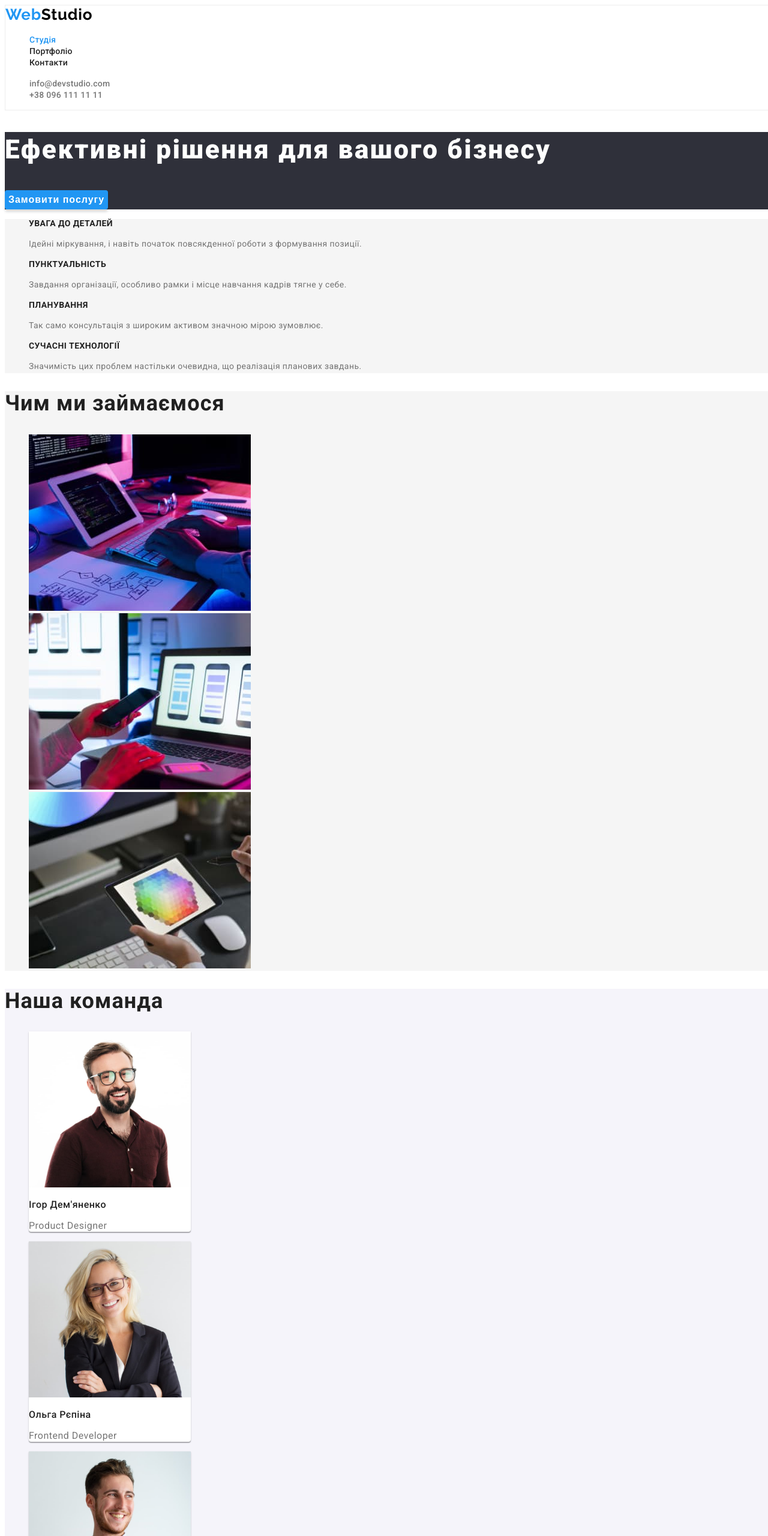
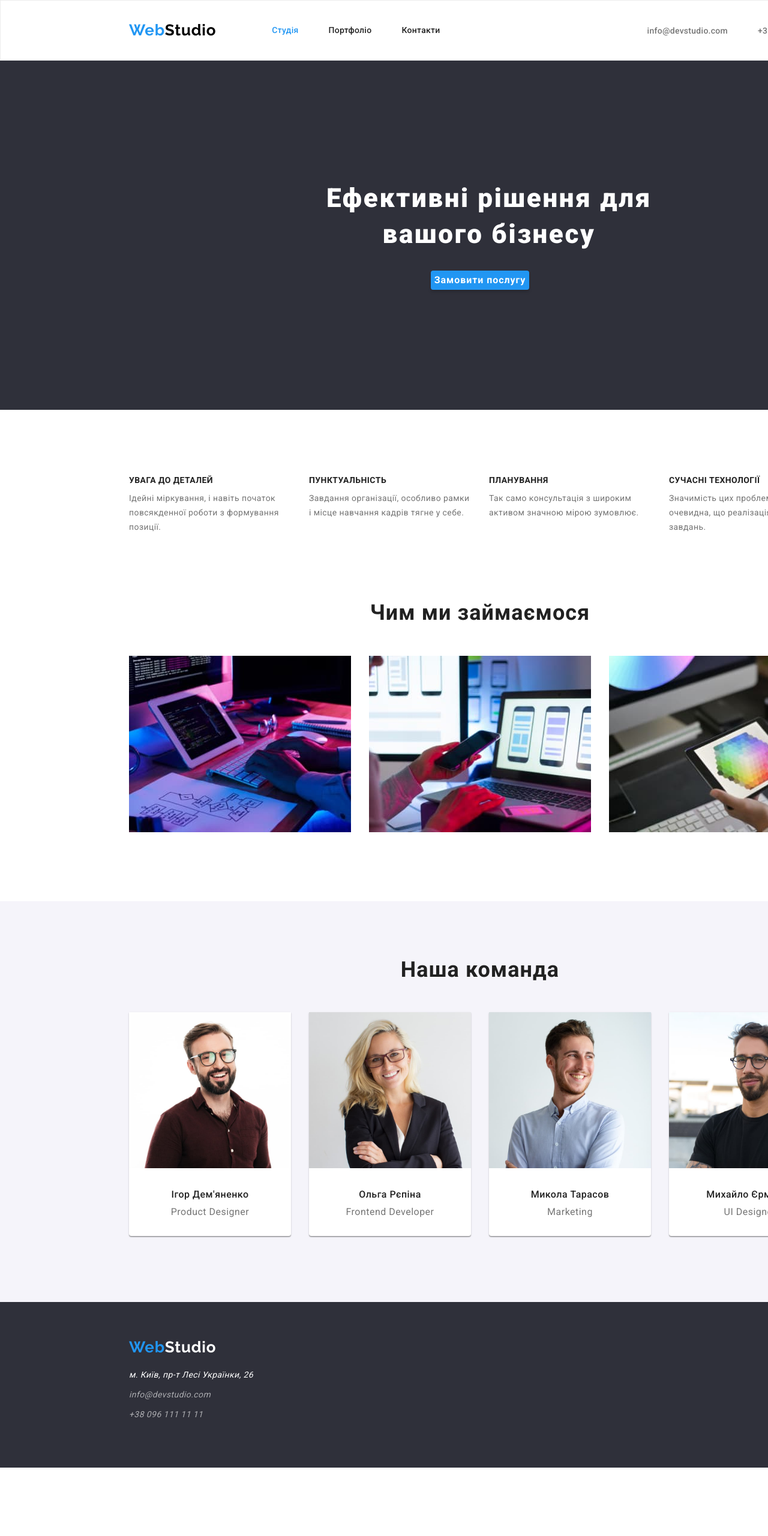
Before and after one commit to SerheyPopov/goit-markup-hw-08, a plain HTML site: page index.html in a window 1280 px wide. Shown: the top 2560 px of the page at 60% size. After the commit the page ends 2446 px from the top, so only its background shows below. Drawn offline with Linux system fonts and the light colour scheme.

Commit message:
homework-3-version-1

```diff
--- /dev/null
+++ b/css/modern-normalize.css
@@ -0,0 +1,285 @@
+/*! modern-normalize v1.1.0 | MIT License | https://github.com/sindresorhus/modern-normalize */
+
+/*
+Document
+========
+*/
+
+/**
+Use a better box model (opinionated).
+*/
+
+*,
+::before,
+::after {
+	box-sizing: border-box;
+}
+
+/**
+1. Correct the line height in all browsers.
+2. Prevent adjustments of font size after orientation changes in iOS.
+3. Use a more readable tab size (opinionated).
+*/
+
+html {
+	line-height: 1.15; /* 1 */
+	-webkit-text-size-adjust: 100%; /* 2 */
+	-moz-tab-size: 4; /* 3 */
+	tab-size: 4; /* 3 */
+}
+
+/*
+Sections
+========
+*/
+
+/**
+1. Remove the margin in all browsers.
+2. Improve consistency of default fonts in all browsers. (https://github.com/sindresorhus/modern-normalize/issues/3)
+*/
+
+body {
+	margin: 0; /* 1 */
+	font-family:
+		system-ui,
+		-apple-system, /* Firefox supports this but not yet `system-ui` */
+		'Segoe UI',
+		Roboto,
+		Helvetica,
+		Arial,
+		sans-serif,
+		'Apple Color Emoji',
+		'Segoe UI Emoji'; /* 2 */
+}
+
+/*
+Grouping content
+================
+*/
+
+/**
+1. Add the correct height in Firefox.
+2. Correct the inheritance of border color in Firefox. (https://bugzilla.mozilla.org/show_bug.cgi?id=190655)
+*/
+
+hr {
+	height: 0; /* 1 */
+	color: inherit; /* 2 */
+}
+
+/*
+Text-level semantics
+====================
+*/
+
+/**
+Add the correct text decoration in Chrome, Edge, and Safari.
+*/
+
+abbr[title] {
+	text-decoration: underline dotted;
+}
+
+/**
+Add the correct font weight in Edge and Safari.
+*/
+
+b,
+strong {
+	font-weight: bolder;
+}
+
+/**
+1. Improve consistency of default fonts in all browsers. (https://github.com/sindresorhus/modern-normalize/issues/3)
+2. Correct the odd 'em' font sizing in all browsers.
+*/
+
+code,
+kbd,
+samp,
+pre {
+	font-family:
+		ui-monospace,
+		SFMono-Regular,
+		Consolas,
+		'Liberation Mono',
+		Menlo,
+		monospace; /* 1 */
+	font-size: 1em; /* 2 */
+}
+
+/**
+Add the correct font size in all browsers.
+*/
+
+small {
+	font-size: 80%;
+}
+
+/**
+Prevent 'sub' and 'sup' elements from affecting the line height in all browsers.
+*/
+
+sub,
+sup {
+	font-size: 75%;
+	line-height: 0;
+	position: relative;
+	vertical-align: baseline;
+}
+
+sub {
+	bottom: -0.25em;
+}
+
+sup {
+	top: -0.5em;
+}
+
+/*
+Tabular data
+============
+*/
+
+/**
+1. Remove text indentation from table contents in Chrome and Safari. (https://bugs.chromium.org/p/chromium/issues/detail?id=999088, https://bugs.webkit.org/show_bug.cgi?id=201297)
+2. Correct table border color inheritance in Chrome and Safari. (https://bugs.chromium.org/p/chromium/issues/detail?id=935729, https://bugs.webkit.org/show_bug.cgi?id=195016)
+*/
+
+table {
+	text-indent: 0; /* 1 */
+	border-color: inherit; /* 2 */
+}
+
+/*
+Forms
+=====
+*/
+
+/**
+1. Change the font styles in all browsers.
+2. Remove the margin in Firefox and Safari.
+*/
+
+button,
+input,
+optgroup,
+select,
+textarea {
+	font-family: inherit; /* 1 */
+	font-size: 100%; /* 1 */
+	line-height: 1.15; /* 1 */
+	margin: 0; /* 2 */
+}
+
+/**
+Remove the inheritance of text transform in Edge and Firefox.
+*/
+
+button,
+select {
+	text-transform: none;
+}
+
+/**
+Correct the inability to style clickable types in iOS and Safari.
+*/
+
+button,
+[type='button'],
+[type='reset'],
+[type='submit'] {
+	-webkit-appearance: button;
+}
+
+/**
+Remove the inner border and padding in Firefox.
+*/
+
+::-moz-focus-inner {
+	border-style: none;
+	padding: 0;
+}
+
+/**
+Restore the focus styles unset by the previous rule.
+*/
+
+:-moz-focusring {
+	outline: 1px dotted ButtonText;
+}
+
+/**
+Remove the additional ':invalid' styles in Firefox.
+See: https://github.com/mozilla/gecko-dev/blob/2f9eacd9d3d995c937b4251a5557d95d494c9be1/layout/style/res/forms.css#L728-L737
+*/
+
+:-moz-ui-invalid {
+	box-shadow: none;
+}
+
+/**
+Remove the padding so developers are not caught out when they zero out 'fieldset' elements in all browsers.
+*/
+
+legend {
+	padding: 0;
+}
+
+/**
+Add the correct vertical alignment in Chrome and Firefox.
+*/
+
+progress {
+	vertical-align: baseline;
+}
+
+/**
+Correct the cursor style of increment and decrement buttons in Safari.
+*/
+
+::-webkit-inner-spin-button,
+::-webkit-outer-spin-button {
+	height: auto;
+}
+
+/**
+1. Correct the odd appearance in Chrome and Safari.
+2. Correct the outline style in Safari.
+*/
+
+[type='search'] {
+	-webkit-appearance: textfield; /* 1 */
+	outline-offset: -2px; /* 2 */
+}
+
+/**
+Remove the inner padding in Chrome and Safari on macOS.
+*/
+
+::-webkit-search-decoration {
+	-webkit-appearance: none;
+}
+
+/**
+1. Correct the inability to style clickable types in iOS and Safari.
+2. Change font properties to 'inherit' in Safari.
+*/
+
+::-webkit-file-upload-button {
+	-webkit-appearance: button; /* 1 */
+	font: inherit; /* 2 */
+}
+
+/*
+Interactive
+===========
+*/
+
+/*
+Add the correct display in Chrome and Safari.
+*/
+
+summary {
+	display: list-item;
+}
--- a/css/styles.css
+++ b/css/styles.css
@@ -1,9 +1,10 @@
+/*-----------general------------------*/
+
 body {
 	font-family: "Roboto", sans-serif;
 	background-color: var(--white-text-color);
 	color: var(--main-text-color);
 	width: 1600px;
-	height: 2346px;
 }
 
 :root {
@@ -16,10 +17,39 @@ body {
 	--background-main: #f5f5f5;
 }
 
+.conteiner {
+	width: 1200px;
+	margin: 0 auto;
+	padding: 0 15px;
+	/*outline: 1px solid red;*/
+}
+
+h1,
+h2,
+h3,
+h4,
+h5,
+p {
+	margin: 0;
+	padding: 0;
+}
+
 /*-----------------header--------------------*/
 
 .header {
 	border: 1px solid #ececec;
+}
+.header-nav {
+	padding-top: 24px;
+	margin-right: 93px;
+	padding-bottom: 25px;
+}
+
+.header-container,
+.header-nav,
+.header-list {
+	display: flex;
+	align-items: center;
 }
 
 .logo {
@@ -30,14 +60,20 @@ body {
 	letter-spacing: 0.03em;
 	color: var(--dark-text-color);
 	text-decoration: none;
+	margin-right: 93px;
 }
 
 .logo-part {
 	color: var(--blue-btn-color);
 }
 
+.nav-items:not(:first-child) {
+	margin-left: 50px;
+}
+
 .list {
 	list-style: none;
+	padding: 0;
 }
 
 .header-link,
@@ -49,6 +85,18 @@ body {
 	letter-spacing: 0.02em;
 	color: var(--title-text-color);
 	text-decoration: none;
+}
+
+.header-contacts {
+	margin-left: auto;
+}
+
+.contact-items:not(:last-child) {
+	margin-right: 50px;
+}
+
+.contact-list {
+	display: flex;
 }
 
 .mail,
@@ -63,8 +111,15 @@ body {
 
 /*----------main-first-secyion--------------*/
 
-.title-section {
+.section-title {
 	background-color: var(--background-title);
+}
+
+.title-container {
+	padding-top: 200px;
+	padding-bottom: 200px;
+	display: block;
+	text-align: center;
 }
 
 .main-title {
@@ -74,6 +129,10 @@ body {
 	letter-spacing: 0.06em;
 	color: var(--white-text-color);
 	background-color: var(--background-title);
+	width: 696px;
+	height: 120px;
+	margin-left: 252px;
+	padding: 0;
 }
 
 .main-btn {
@@ -81,7 +140,6 @@ body {
 	font-weight: 700;
 	font-size: 16px;
 	line-height: 1.88;
-	display: flex;
 	align-items: center;
 	text-align: center;
 	letter-spacing: 0.06em;
@@ -90,6 +148,7 @@ body {
 	border-radius: 4px;
 	cursor: pointer;
 	border: none;
+	margin-top: 30px;
 }
 
 /*-------main-secondary-section--------------*/
@@ -97,6 +156,22 @@ body {
 .work-desc {
 	background-color: var(--background-main);
 }
+
+.pre-title-container {
+	padding: 94px 15px;
+}
+
+.pre-title-container .list {
+	display: flex;
+	flex-direction: row;
+	justify-content: space-between;
+}
+
+.pre-title-container .items {
+	width: 270px;
+	height: 98px;
+}
+
 .subject {
 	font-weight: 700;
 	font-size: 14px;
@@ -104,6 +179,7 @@ body {
 	letter-spacing: 0.03em;
 	text-transform: uppercase;
 	color: var(--title-text-color);
+	padding-bottom: 10px;
 }
 
 .subject-desc {
@@ -121,11 +197,27 @@ body {
 	line-height: 1.16;
 	letter-spacing: 0.03em;
 	color: var(--title-text-color);
+	text-align: center;
+	margin-bottom: 50px;
+}
+
+.img-container {
+	padding-bottom: 94px;
+}
+
+.img-container .list {
+	display: flex;
+	flex-direction: row;
+	justify-content: space-between;
 }
 
 /*-------------our-team-section-------------*/
 
-.our-team {
+.team-container {
+	padding: 94px 15px;
+}
+
+.section-team {
 	background-color: #f5f4fa;
 }
 
@@ -135,6 +227,18 @@ body {
 	line-height: 1.16;
 	letter-spacing: 0.03em;
 	color: var(--title-text-color);
+	text-align: center;
+	margin-bottom: 50px;
+}
+
+.team-container .list {
+	display: flex;
+	margin-left: -30px;
+}
+
+.team-container .items {
+	width: calc((100% - 30px) / 4);
+	margin-left: 30px;
 }
 
 .team-name {
@@ -143,6 +247,8 @@ body {
 	line-height: 1.18;
 	letter-spacing: 0.03em;
 	color: var(--title-text-color);
+	margin-top: 30px;
+	margin-bottom: 10px;
 }
 
 .job-title {
@@ -150,6 +256,12 @@ body {
 	line-height: 1.18;
 	letter-spacing: 0.03em;
 	color: var(--main-text-color);
+	margin-bottom: 30px;
+}
+
+.team-name,
+.job-title {
+	text-align: center;
 }
 
 .team-item {
@@ -161,6 +273,10 @@ body {
 }
 
 /*---------------portfolio-button-----------*/
+
+.section {
+	padding: 94px 15px;
+}
 
 .visually-hidden {
 	position: absolute;
@@ -175,6 +291,20 @@ body {
 	margin: -1px;
 }
 
+.btn-container {
+	margin-bottom: 50px;
+}
+
+.btn-container .list {
+	display: flex;
+	flex-direction: row;
+	justify-content: center;
+}
+
+.btn-container .items:not(:last-child) {
+	margin-right: 8px;
+}
+
 .portfolio-btn {
 	background-color: var(--background-main);
 	border-radius: 4px;
@@ -186,6 +316,8 @@ body {
 	letter-spacing: 0.03em;
 	color: var(--title-text-color);
 	cursor: pointer;
+	width: 112px;
+	height: 38px;
 }
 
 .fcs-btn:focus,
@@ -204,6 +336,13 @@ body {
 	line-height: 2;
 	letter-spacing: 0.06em;
 	color: var(--title-text-color);
+	margin: 20px 24px 4px 24px;
+}
+
+.portfolio-container .list {
+	display: flex;
+	flex-wrap: wrap;
+	justify-content: space-between;
 }
 
 .portfolio-desc {
@@ -211,16 +350,23 @@ body {
 	line-height: 1.87;
 	letter-spacing: 0.03em;
 	color: var(--main-text-color);
+	margin: 8px 24px 20px 24px;
 }
 
 .portfolio-item {
 	border: 1px solid #eeeeee;
 	width: 370px;
+	margin-bottom: 30px;
 }
 /*----------------footer---------------------*/
 
 .footer {
 	background-color: var(--background-title);
+}
+
+.footer .conteiner {
+	padding-top: 60px;
+	padding-bottom: 60px;
 }
 
 .footer-logo {
@@ -231,6 +377,10 @@ body {
 	line-height: 1.19;
 	letter-spacing: 0.03em;
 	text-decoration: none;
+}
+
+.footer-nav {
+	margin-bottom: 20px;
 }
 
 .footer-adress {
@@ -250,6 +400,10 @@ body {
 	text-decoration: none;
 }
 
+.footer-conteiner .items:not(:last-child) {
+	margin-bottom: 9px;
+}
+
 .current {
 	color: var(--blue-btn-color);
 }
--- a/index.html
+++ b/index.html
@@ -11,40 +11,53 @@
     <link
         href="https://fonts.googleapis.com/css2?family=Raleway:wght@700&family=Roboto:wght@400;500;700;900&display=swap"
         rel="stylesheet">
+    <link rel="stylesheet" href="./css/modern-normalize.css">
     <link rel="stylesheet" href="./css/styles.css">
 </head>
 
 <body>
     <header class="header">
+        <div class="conteiner header-container">
             <nav class="header-nav">
                 <a class="logo" href="./index.html"><span class="logo-part">Web</span>Studio</a>
-            <ul class="list">
-                <li class="items"><a class="header-link current fcs" href="./index.html">Студія</a></li>
-                <li class="items"><a class="header-link fcs" href="./portfolio.html">Портфоліо</a></li>
-                <li class="items"><a class="header-link fcs" href="#">Контакти</a></li>
+                <ul class="list header-list">
+                    <li class="items nav-items"><a class="header-link current fcs" href="./index.html">Студія</a></li>
+                    <li class="items nav-items"><a class="header-link fcs" href="./portfolio.html">Портфоліо</a></li>
+                    <li class="items nav-items"><a class="header-link fcs" href="#">Контакти</a></li>
                 </ul>
             </nav>
-        <ul class="list">
-            <li class="items"><a class="mail fcs" href="mailto:info@devstudio.com">info@devstudio.com</a></li>
-            <li class="items"><a class="tell fcs" href="tel:380961111111">+38 096 111 11 11</a></li>
+            <div class="header-contacts">
+                <ul class="list contact-list">
+                    <li class="items contact-items"><a class="mail fcs"
+                            href="mailto:info@devstudio.com">info@devstudio.com</a></li>
+                    <li class="items contact-items"><a class="tell fcs" href="tel:380961111111">+38 096 111 11 11</a>
+                    </li>
                 </ul>
+            </div>
+
+        </div>
     </header>
     <main>
-
-        <section class="title-section">
+        <section class="section-title">
+            <div class="conteiner title-container">
                 <h1 class="main-title">Ефективні рішення для вашого бізнесу</h1>
                 <button class="main-btn" type="button">Замовити послугу</button>
+            </div>
         </section>
 
-        <section class="work-desc">
+        <section class="section-work">
+            <div class="conteiner pre-title-container">
                 <ul class="list">
                     <li class="items">
                         <h2 class="subject">УВАГА ДО ДЕТАЛЕЙ</h2>
-                    <p class="subject-desc">Ідейні міркування, і навіть початок повсякденної роботи з формування позиції.</p>
+                        <p class="subject-desc">Ідейні міркування, і навіть початок повсякденної роботи з формування
+                            позиції.</p>
                     </li>
                     <li class="items">
                         <h2 class="subject">ПУНКТУАЛЬНІСТЬ</h2>
-                    <p class="subject-desc">Завдання організації, особливо рамки і місце навчання кадрів тягне у себе.</p>
+                        <p class="subject-desc">Завдання організації, особливо рамки і місце навчання кадрів тягне у
+                            себе.
+                        </p>
                     </li>
                     <li class="items">
                         <h2 class="subject">ПЛАНУВАННЯ</h2>
@@ -52,21 +65,27 @@
                     </li>
                     <li class="items">
                         <h2 class="subject">СУЧАСНІ ТЕХНОЛОГІЇ</h2>
-                    <p class="subject-desc">Значимість цих проблем настільки очевидна, що реалізація планових завдань.</p>
+                        <p class="subject-desc">Значимість цих проблем настільки очевидна, що реалізація планових
+                            завдань.
+                        </p>
                     </li>
                 </ul>
+            </div>
         </section>
 
-        <section class="work-desc">
+        <section class="section-work">
+            <div class="conteiner img-container">
                 <h2 class="work-title">Чим ми займаємося</h2>
                 <ul class="list">
                     <li class="items"><img src="./images/img1.jpg" alt="Кодинг" width="370"></li>
                     <li class="items"><img src="./images/img11.jpg" alt="Розробка" width="370"></li>
                     <li class="items"><img src="./images/img111.jpg" alt="Дизайн" width="370"></li>
                 </ul>
+            </div>
         </section>
 
-        <section class="our-team">
+        <section class="section-team">
+            <div class="conteiner team-container">
                 <h2 class="team-title">Наша команда</h2>
                 <ul class="list">
                     <li class="items team-item">
@@ -90,21 +109,26 @@
                         <p class="job-title">UI Designer</p>
                     </li>
                 </ul>
+            </div>
         </section>
     </main>
 
     <footer class="footer">
-        <nav>
+        <div class="conteiner footer-conteiner">
+            <nav class="footer-nav">
                 <a class="footer-logo" href="./index.html"><span class="logo-part">Web</span>Studio</a>
             </nav>
             <address>
                 <ul class="list">
-                <li class="items"> <a class="footer-adress fcs" href="https://goo.gl/maps/mymhzmiy8FEsQ1V26" target="_blank" rel="noopener noreferrer">м. Київ,
+                    <li class="items"> <a class="footer-adress fcs" href="https://goo.gl/maps/mymhzmiy8FEsQ1V26"
+                            target="_blank" rel="noopener noreferrer">м. Київ,
                             пр-т Лесі Українки, 26</a></li>
-                <li class="items"><a class="footer-mail fcs" href="mailto:info@devstudio.com">info@devstudio.com</a></li>
+                    <li class="items"><a class="footer-mail fcs" href="mailto:info@devstudio.com">info@devstudio.com</a>
+                    </li>
                     <li class="items"><a class="footer-tell fcs" href="tel:380961111111">+38 096 111 11 11</a></li>
                 </ul>
             </address>
+        </div>
     </footer>
 
 </body>
```
Also changed, not shown: portfolio.html (+22 -9 lines). Lines whose indentation alone changed are shown as unchanged.
